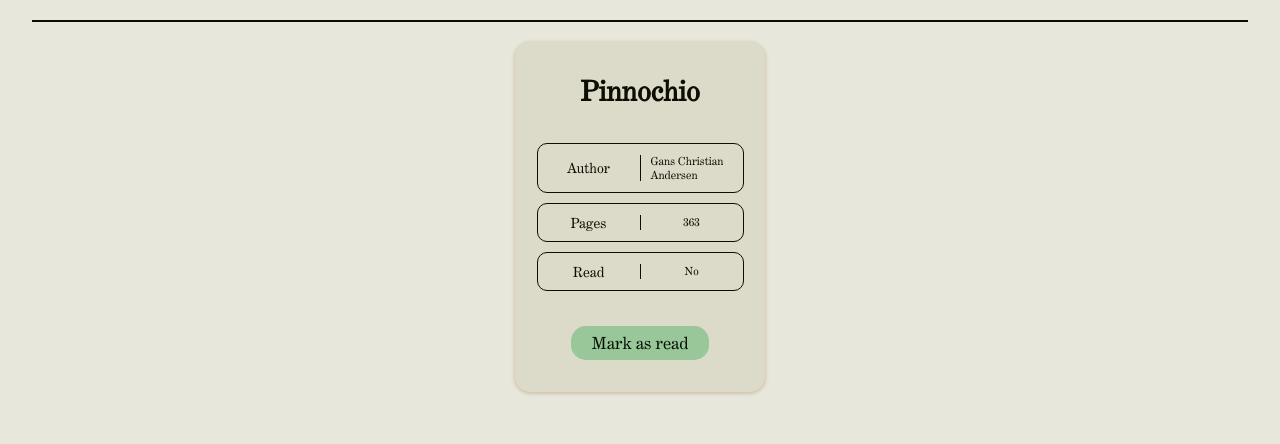
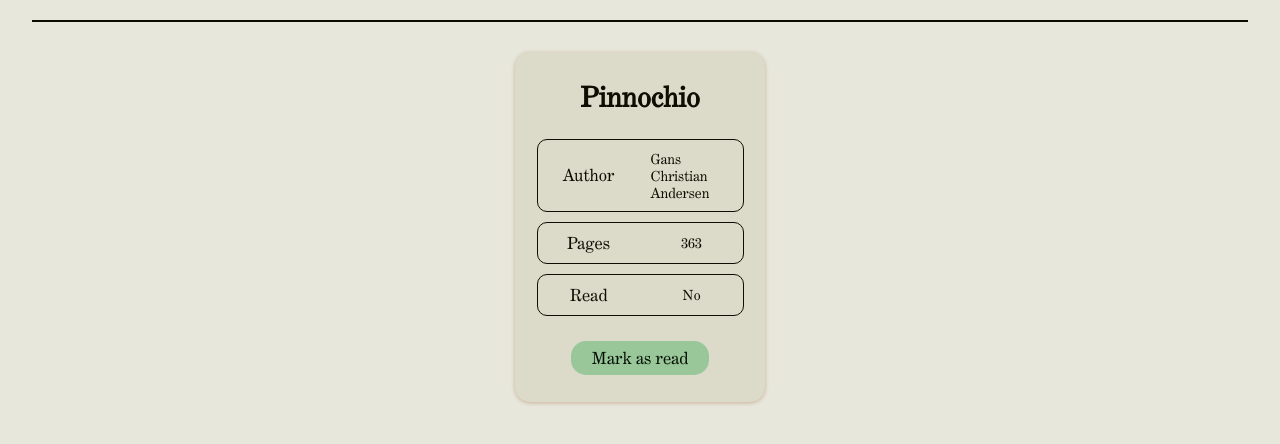
Before and after one commit to Valdemarcheck/Library-project, a plain HTML site: page index.html in a window 1280 px wide. Shown: the part 78-522 px from the top of the page. Drawn offline with Linux system fonts and the light colour scheme.

Commit message:
Adjust card sizes

```diff
--- a/styles.css
+++ b/styles.css
@@ -18,8 +18,8 @@
 :root {
   font-size: 14px;
 
-  --smaller-font-size: 0.8rem;
-  --small-font-size: 1rem;
+  --smaller-font-size: 1rem;
+  --small-font-size: 1.2rem;
   --button-font-size: 1.2rem;
   --medium-font-size: 2rem;
   --large-font-size: 3rem;
@@ -47,38 +47,6 @@ button {
   font-size: var(--button-font-size);
 }
 
-body {
-  background-color: var(--main-bg-clr);
-  width: 100vw;
-  min-height: 100vh;
-  display: grid;
-  grid-template-rows: 100px auto;
-  justify-items: center;
-}
-
-header {
-  width: 95%;
-  padding: 0 30px;
-
-  display: grid;
-  grid-template-columns: 42px 1fr 42px;
-  place-items: center;
-  border-bottom: 2px solid var(--main-text-clr);
-}
-
-main {
-  width: 100%;
-  padding: 20px;
-
-  display: grid;
-  grid-template-columns: repeat(auto-fit, minmax(150px, 250px));
-  grid-auto-rows: 350px;
-  justify-items: center;
-  justify-content: center;
-  column-gap: 15px;
-  row-gap: 30px;
-}
-
 .fill-volume {
   width: 100%;
 }
@@ -90,10 +58,42 @@ main {
   color: var(--accent-text-clr);
 }
 
+body {
+  background-color: var(--main-bg-clr);
+  width: 100vw;
+  min-height: 100vh;
+  display: grid;
+  grid-template-rows: 100px auto;
+  justify-items: center;
+  row-gap: 20px;
+}
+
+header {
+  width: min(95%, 1280px);
+  padding: 0 30px;
+
+  display: grid;
+  grid-template-columns: 42px 1fr 42px;
+  place-items: center;
+  border-bottom: 2px solid var(--main-text-clr);
+}
+
+main {
+  width: min(90%, 1280px);
+  padding: 10px;
+
+  display: grid;
+  grid-template-columns: repeat(auto-fit, minmax(200px, 250px));
+  grid-template-rows: 350px;
+  grid-auto-rows: auto;
+  justify-items: center;
+  justify-content: center;
+  column-gap: 30px;
+  row-gap: 20px;
+}
+
 .card {
-  width: 100%;
-  height: auto;
-  padding: 30px 10px;
+  padding: 20px 10px;
 
   border-radius: 15px;
   box-shadow: 0 1px 4px var(--accent-bg-clr);
@@ -103,12 +103,13 @@ main {
   grid-template-rows: repeat(3, auto);
   justify-items: center;
   align-items: center;
-  row-gap: 30px;
+  row-gap: 10px;
 }
 
 .info {
   display: grid;
   justify-items: center;
+  grid-template-rows: repeat(3, auto);
   row-gap: 10px;
 }
 
@@ -135,7 +136,7 @@ main {
   font-size: var(--smaller-font-size);
 }
 
-.seperator {
+.separator {
   width: 100%;
   height: 90%;
   background-color: var(--main-text-clr);
```
